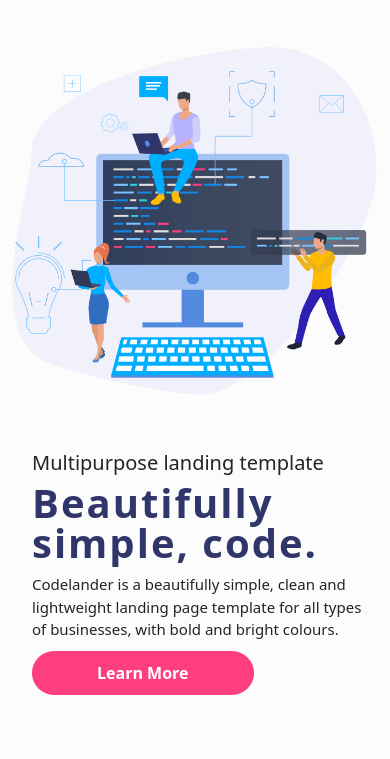
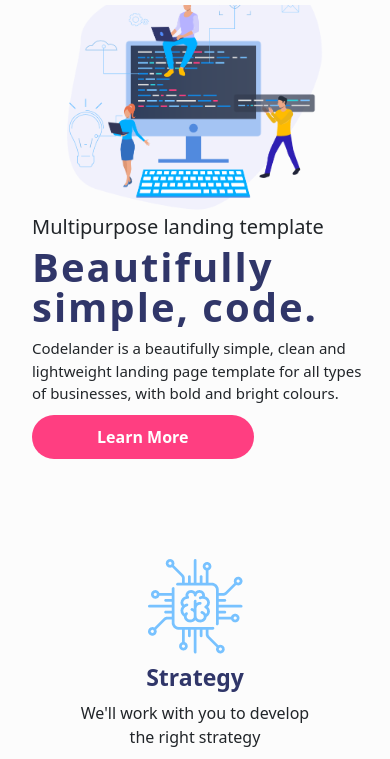
Before and after one commit to atefhejazi1/codelender, a plain HTML site: page index.html in a window 390 px wide. Shown: the part 85-844 px from the top of the page. Drawn offline with nearby package versions, Linux system fonts and the light colour scheme.

Commit message:
seconed message

```diff
--- a/css/style.css
+++ b/css/style.css
@@ -158,6 +158,13 @@ body {
 }
 
 @media (max-width: 767.98px) {
+  .hero-section .hero-section-image {
+    text-align: center;
+    margin-top: -80px;
+  }
+  .hero-section .hero-section-data{
+    margin-top: 0;
+  }
   .hero-section .hero-section-data span {
     font-size: 20px;
   }
@@ -172,6 +179,9 @@ body {
     width: 100%;
     font-size: 15px;
     margin: 10px 0;
+  }
+  .hero-section img {
+    width: 70%;
   }
 }
 
--- a/index.html
+++ b/index.html
@@ -84,7 +84,9 @@
     <div class="container">
       <div class="row">
         <div class="col-sm-12 col-md-6">
-          <img src="images/header.png" alt="" />
+          <div class="hero-section-image">
+            <img src="images/header.png" alt="" />
+          </div>
         </div>
         <div class="col-sm-12 col-md-6">
           <div class="hero-section-data">
```
